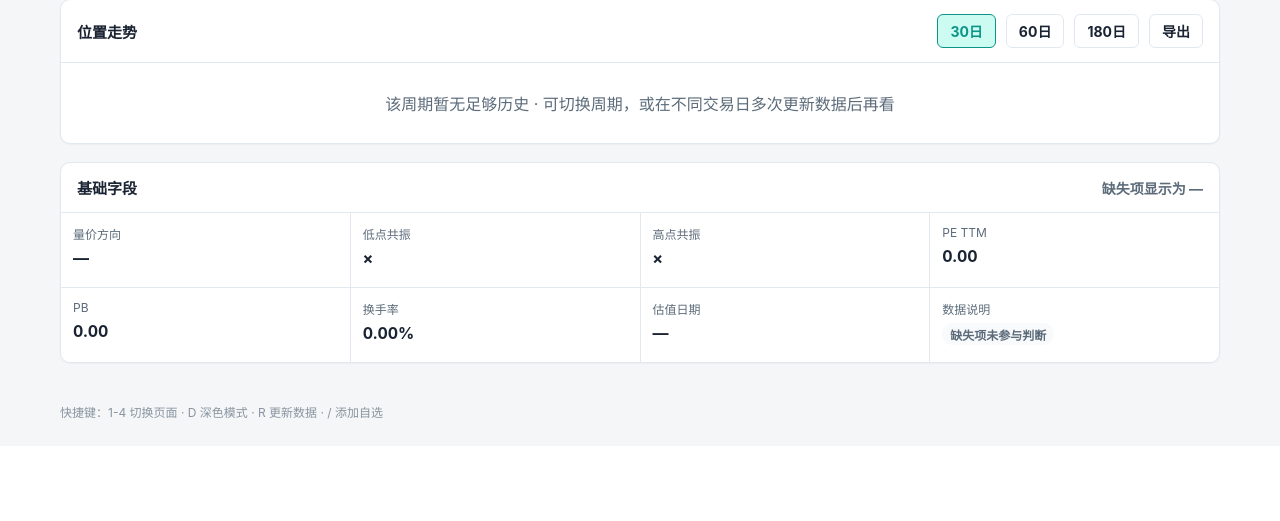
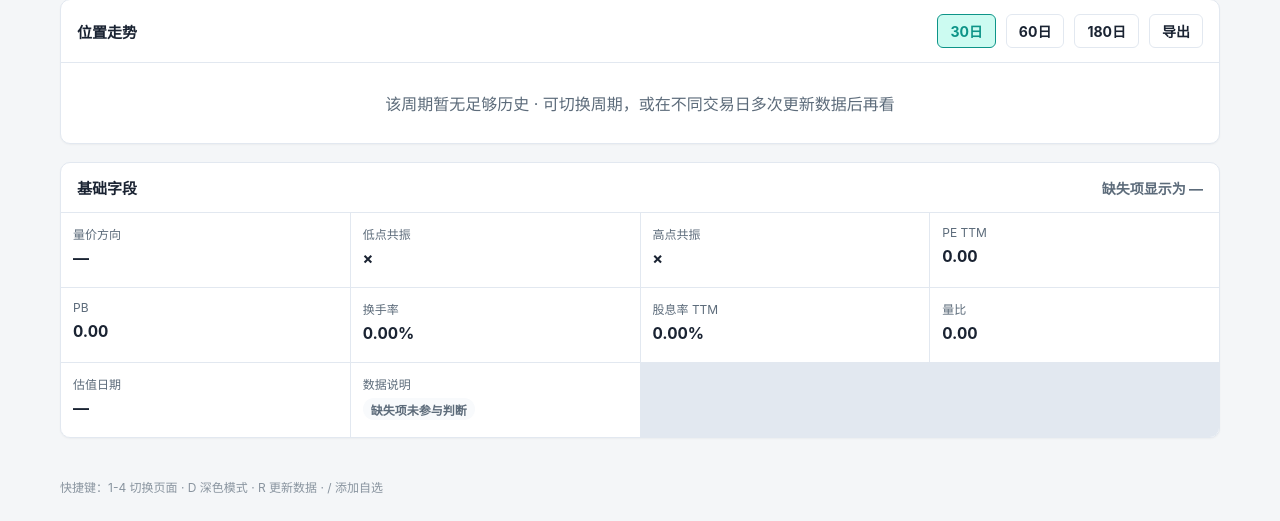
Before and after one commit to piklen/manmankan, a Python web app: template kan/web/templates/stock.html in a window 1280 px wide. Shown: the part 372-893 px from the top of the page. Before the commit the page ends 791 px from the top, so only its background shows below. Run offline with Jinja, Linux system fonts and the light colour scheme; the template is opened without the code that fills it, so the values that code supplies are empty.

Commit message:
feat(web): 个股详情页基础字段新增股息率 TTM 和量比
- 股息率 TTM：散户判断分红回报的关键指标
- 量比：判断当日交易活跃度
- 数据已有（dv_ttm/volume_ratio），之前未在 Web 展示

```diff
--- a/kan/web/templates/stock.html
+++ b/kan/web/templates/stock.html
@@ -147,6 +147,14 @@
         <div class="field-value">{{ "%.2f%%"|format(info.valuation.turnover_rate) if info.valuation.turnover_rate is not none else "—" }}</div>
       </div>
       <div class="field">
+        <div class="field-label">股息率 TTM</div>
+        <div class="field-value">{{ "%.2f%%"|format(info.valuation.dv_ttm) if info.valuation.dv_ttm is not none else "—" }}</div>
+      </div>
+      <div class="field">
+        <div class="field-label">量比</div>
+        <div class="field-value">{{ "%.2f"|format(info.valuation.volume_ratio) if info.valuation.volume_ratio is not none else "—" }}</div>
+      </div>
+      <div class="field">
         <div class="field-label">估值日期</div>
         <div class="field-value">{{ info.valuation.trade_date or "—" }}</div>
       </div>
```
